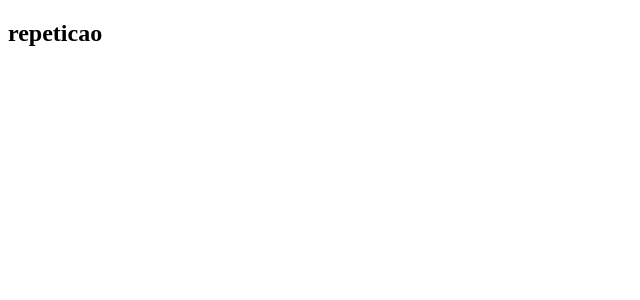
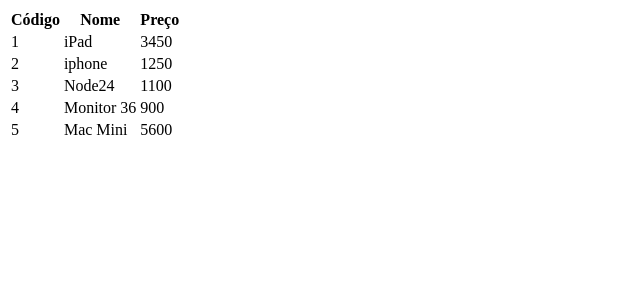
Before and after one commit to rodolphoreis/next, a Next.js app: page /render/repeticao in a window 1280 px wide. Shown: the top 300 px of the page, without its empty margins (0-640 px from the left). Built offline with nearby package versions, Linux system fonts and the light colour scheme.

Commit message:
feat: add table and render list

```diff
--- a/src/pages/render/repeticao.jsx
+++ b/src/pages/render/repeticao.jsx
@@ -1,7 +1,31 @@
+import { listenerCount } from "process";
+import listaProdutos from "../../../data/listaProdutos";
+
 const repeticao = () => {
+  const renderizarLinhas = () => {
+    return listaProdutos.map((produto) => {
+      return (
+        <tr key={produto.id}>
+          <td>{produto.id}</td>
+          <td>{produto.nome}</td>
+          <td>{produto.preco}</td>
+        </tr>
+      );
+    });
+  };
+
   return (
     <div>
-      <h2>repeticao</h2>
+      <table>
+        <thead>
+          <tr>
+            <th>Código</th>
+            <th>Nome</th>
+            <th>Preço</th>
+          </tr>
+        </thead>
+        <tbody>{renderizarLinhas()}</tbody>
+      </table>
     </div>
   );
 };
```
